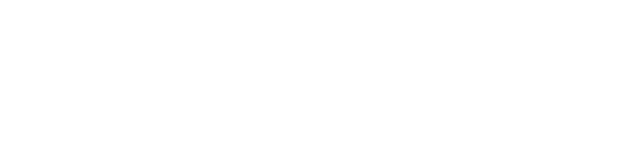
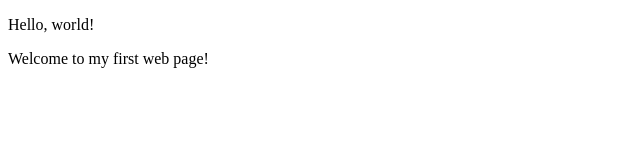
Before and after one commit to usanaseFrancoise/my-first-website, a plain HTML site: page my-first-webpage.html in a window 1280 px wide. Shown: the whole page, without its empty margins (0-640 px from the left). Drawn offline with Linux system fonts and the light colour scheme.

Commit message:
add paragraph block elements to the page

```diff
--- a/my-first-webpage.html
+++ b/my-first-webpage.html
@@ -7,6 +7,7 @@
     <title>My first webpage!</title>
 </head>
 <body>
-
+    <p>Hello, world!</p>
+    <p>Welcome to my first web page!</p>
 </body>
 </html>
```
